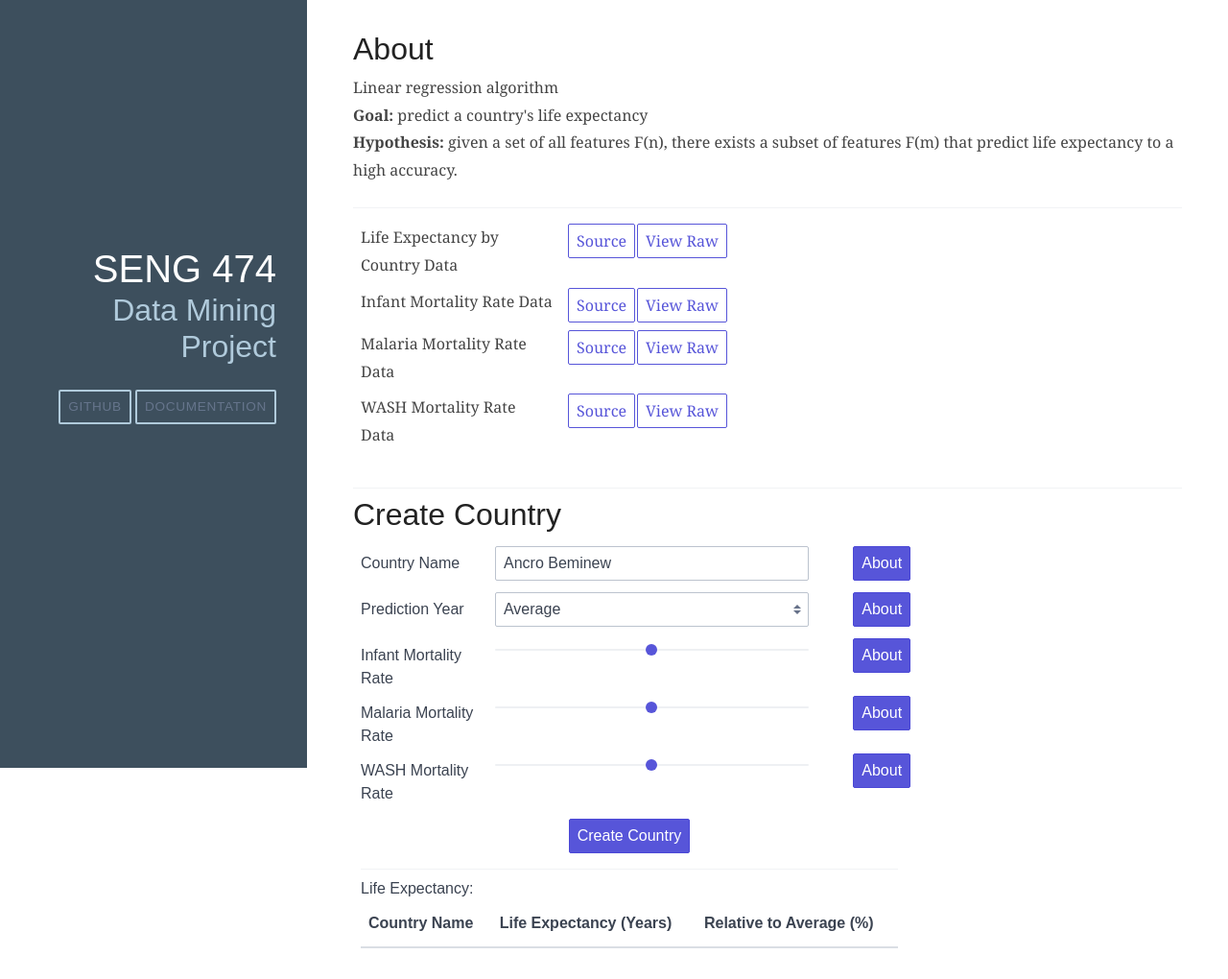
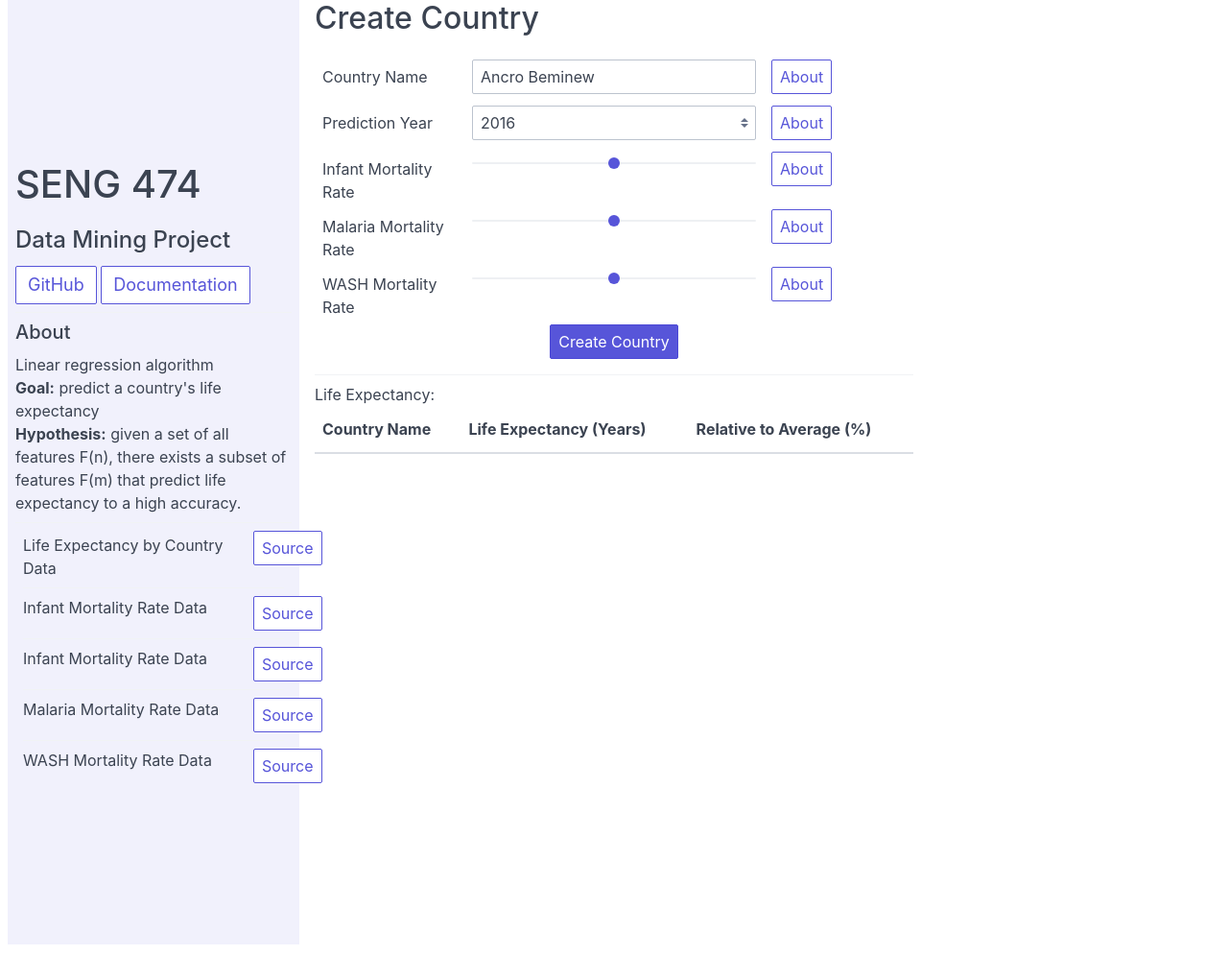
Before and after one commit to mattshipmaker/SENG474Project, a Flask app: page / in a window 1280 px wide. Shown: the whole page at 96% size. After the commit the page ends 984 px from the top, so only its background shows below. Run offline with Flask 2, Linux system fonts and the light colour scheme; lists and menus that the app fills with data are empty; some libraries are stand-ins or nearby versions.

Commit message:
Redid frontend

```diff
--- a/src/app.py
+++ b/src/app.py
@@ -26,11 +26,12 @@ def predict():
     x = float(request.args.get('x')) / 100
     y = float(request.args.get('y')) / 100
     z = float(request.args.get('z')) / 100
+    year = request.args.get('year')  # TODO
 
     X = np.array([x, y, z])
 
     # Round to three decimal places, convert to string, and return
-    return str(round(linreg.run(X, 2016), 3))
+    return str(round(linreg.run(X, year), 3))
 
 
 @app.route('/', methods=['GET'])
--- a/src/static/css/styles.css
+++ /dev/null
@@ -1,178 +0,0 @@
-* {
-    -webkit-box-sizing: border-box;
-    -moz-box-sizing: border-box;
-    box-sizing: border-box;
-}
-
-a {
-    text-decoration: none;
-    color: rgb(61, 146, 201);
-}
-a:hover,
-a:focus {
-    text-decoration: underline;
-}
-
-h3 {
-    font-weight: 100;
-}
-
-/* LAYOUT CSS */
-.pure-img-responsive {
-    max-width: 100%;
-    height: auto;
-}
-
-#layout {
-    padding: 0;
-}
-
-.header {
-    text-align: center;
-    top: auto;
-    margin: 3em auto;
-}
-
-.sidebar {
-    background: rgb(61, 79, 93);
-    color: #fff;
-}
-
-.brand-title,
-.brand-tagline {
-    margin: 0;
-}
-.brand-title {
-    text-transform: uppercase;
-}
-.brand-tagline {
-    font-weight: 300;
-    color: rgb(176, 202, 219);
-}
-
-.nav-list {
-    margin: 0;
-    padding: 0;
-    list-style: none;
-}
-.nav-item {
-    display: inline-block;
-    *display: inline;
-    zoom: 1;
-}
-.nav-item a {
-    background: transparent;
-    border: 2px solid rgb(176, 202, 219);
-    color: #fff;
-    margin-top: 1em;
-    letter-spacing: 0.05em;
-    text-transform: uppercase;
-    font-size: 85%;
-}
-.nav-item a:hover,
-.nav-item a:focus {
-    border: 2px solid rgb(61, 146, 201);
-    text-decoration: none;
-}
-
-.content-subhead {
-    text-transform: uppercase;
-    color: #aaa;
-    border-bottom: 1px solid #eee;
-    padding: 0.4em 0;
-    font-size: 80%;
-    font-weight: 500;
-    letter-spacing: 0.1em;
-}
-
-.content {
-    padding: 2em 1em 0;
-}
-
-.post {
-    padding-bottom: 2em;
-}
-.post-title {
-    font-size: 2em;
-    color: #222;
-    margin-bottom: 0.2em;
-}
-.post-avatar {
-    border-radius: 50px;
-    float: right;
-    margin-left: 1em;
-}
-.post-description {
-    font-family: Georgia, "Cambria", serif;
-    color: #444;
-    line-height: 1.8em;
-}
-.post-meta {
-    color: #999;
-    font-size: 90%;
-    margin: 0;
-}
-
-.post-category {
-    margin: 0 0.1em;
-    padding: 0.3em 1em;
-    color: #fff;
-    background: #999;
-    font-size: 80%;
-}
-    .post-category-design {
-        background: #5aba59;
-    }
-    .post-category-pure {
-        background: #4d85d1;
-    }
-    .post-category-yui {
-        background: #8156a7;
-    }
-    .post-category-js {
-        background: #df2d4f;
-    }
-
-.post-images {
-    margin: 1em 0;
-}
-.post-image-meta {
-    margin-top: -3.5em;
-    margin-left: 1em;
-    color: #fff;
-    text-shadow: 0 1px 1px #333;
-}
-
-.footer {
-    padding: 1em 0;
-}
-.footer a {
-    color: #ccc;
-    font-size: 80%;
-}
-.footer .pure-menu a:hover,
-.footer .pure-menu a:focus {
-    background: none;
-}
-
-@media (min-width: 48em) {
-    .content {
-        padding: 2em 3em 0;
-        margin-left: 25%;
-    }
-
-    .header {
-        margin: 80% 2em 0;
-        text-align: right;
-    }
-
-    .sidebar {
-        position: fixed;
-        top: 0;
-        bottom: 0;
-    }
-
-    .footer {
-        text-align: center;
-    }
-}
--- a/src/templates/index.html
+++ b/src/templates/index.html
@@ -4,50 +4,30 @@
         <meta charset="utf-8">
         <meta name="viewport" content="width=device-width, initial-scale=1.0">
         <title>SENG 474 Project</title>
-        <link rel="stylesheet" href="https://unpkg.com/purecss@1.0.1/build/pure-min.css" integrity="sha384-oAOxQR6DkCoMliIh8yFnu25d7Eq/PHS21PClpwjOTeU2jRSq11vu66rf90/cZr47" crossorigin="anonymous">
-        <link rel="stylesheet" href="https://unpkg.com/purecss@1.0.1/build/grids-responsive-min.css">
-        <link rel="stylesheet" href="{{url_for('static', filename='css/styles.css')}}">
         <link rel="stylesheet" href="https://unpkg.com/spectre.css/dist/spectre.min.css">
         <link rel="stylesheet" href="https://unpkg.com/spectre.css/dist/spectre-exp.min.css">
         <link rel="stylesheet" href="https://unpkg.com/spectre.css/dist/spectre-icons.min.css">
         <script type="text/javascript" src="{{url_for('static', filename='js/jquery-3.4.1.min.js')}}"></script>
     <body>
-        <div id="layout" class="pure-g">
-            <div class="sidebar pure-u-1 pure-u-md-1-4">
-                <div class="header">
-                    <h1 class="brand-title">SENG 474</h1>
-                    <h2 class="brand-tagline">Data Mining Project</h2>
-
-                    <nav class="nav">
-                        <ul class="nav-list">
-                            <li class="nav-item">
-                                <a class="btn" href="#">GitHub</a>
-                            </li>
-                            <li class="nav-item">
-                                <a class="btn" href="#">Documentation</a>
-                            </li>
-                        </ul>
-                    </nav>
-                </div>
-            </div>
-
-        <div class="content pure-u-1 pure-u-md-3-4">
-            <div>
-                <div class="posts">
-                    <section class="post">
-                        <header class="post-header">
-                            <h2 class="post-title">About</h2>
-                        </header>
-                        <div class="post-description">
-                            <p>
-                                Linear regression algorithm <br>
+        <div class="container"><div class="columns">
+            <div class="column col-3">
+                <div class="hero hero-lg bg-secondary">
+                    <div class="hero-body">
+                        <h1>SENG 474</h1>
+                        <h4>Data Mining Project</h4>
+                        <a href="#"><button class="btn btn-lg">GitHub</button></a>
+                        <a href="#"><button class="btn btn-lg">Documentation</button></a>
+                        <div class="divider"></div>
+                        <h5>About</h5>
+                        <span>Linear regression algorithm<br>
                             <b>Goal:</b> predict a country's life expectancy <br>
-                                <b>Hypothesis:</b> given a set of all features F(n), there exists a subset of features F(m) that predict life expectancy to a high accuracy.
-                            </p>
+                            <b>Hypothesis:</b> given a set of all features F(n), there exists
+                            a subset of features F(m) that predict life expectancy to a high accuracy.
+                        </span>
                         <div class="divider"></div>
                         <div class="container">
-                                <div class="columns" style="padding-top: 1%">
-                                    <div class="column col-3">
+                            <div class="columns">
+                                <div class="column col-10" style="padding-top: 1%">
                                     <span>Life Expectancy by Country Data</span>
                                 </div>
                                 <div class="column col-1">
@@ -55,13 +35,10 @@
                                         <button class="btn">Source</button>
                                     </a>
                                 </div>
-                                    <div class="column col-1">
-                                        <button class="btn">View Raw</button>
                             </div>
-                                </div>
-
-                                <div class="columns" style="padding-top: 1%">
-                                    <div class="column col-3">
+                            <div class="divider"></div>
+                            <div class="columns">
+                                <div class="column col-10">
                                     <span>Infant Mortality Rate Data</span>
                                 </div>
                                 <div class="column col-1">
@@ -69,13 +46,21 @@
                                         <button class="btn">Source</button>
                                     </a>
                                 </div>
+                            </div>
+                            <div class="divider"></div>
+                            <div class="columns">
+                                <div class="column col-10">
+                                    <span>Infant Mortality Rate Data</span>
+                                </div>
                                 <div class="column col-1">
-                                        <button class="btn">View Raw</button>
+                                    <a href="#" target="_blank">
+                                        <button class="btn">Source</button>
+                                    </a>
                                 </div>
                             </div>
-
-                                <div class="columns" style="padding-top: 1%">
-                                    <div class="column col-3">
+                            <div class="divider"></div>
+                            <div class="columns">
+                                <div class="column col-10">
                                     <span>Malaria Mortality Rate Data</span>
                                 </div>
                                 <div class="column col-1">
@@ -83,13 +68,10 @@
                                         <button class="btn">Source</button>
                                     </a>
                                 </div>
-                                    <div class="column col-1">
-                                        <button class="btn">View Raw</button>
                             </div>
-                                </div>
-
-                                <div class="columns" style="padding-top: 1%">
-                                    <div class="column col-3">
+                            <div class="divider"></div>
+                            <div class="columns">
+                                <div class="column col-10">
                                     <span>WASH Mortality Rate Data</span>
                                 </div>
                                 <div class="column col-1">
@@ -97,34 +79,24 @@
                                         <button class="btn">Source</button>
                                     </a>
                                 </div>
-                                    <div class="column col-1">
-                                        <button class="btn">View Raw</button>
                             </div>
                         </div>
                     </div>
                 </div>
-                    </section>
             </div>
-                <div class="divider"></div>
-                    <section class="post">
-                        <header class="post-header">
-                            <h2 class="post-title">Create Country</h2>
-                        </header>
-                        <div class="container">
-                            <div class="columns">
-                                <div class="column col-8">
+            <div class="column col-6">
+                <h2>Create Country</h2>
                 <form class="form-horizontal">
                     <div class="form-group">
-                                            <div class="col-3 col-sm-12">
+                        <div class="column col-3">
                             <label class="form-label" for="country_name">Country Name</label>
                         </div>
-                                            <div class="col-7 col-sm-12">
+                        <div class="column col-6">
                             <input id="country_name" class="form-input" type="text" placeholder="Country Name">
                         </div>
-                                            <div class="col-1 col-sm-12"></div>
-                                            <div class="col-1 col-sm-12">
+                        <div class="column col-3">
                             <div class="popover popover-right">
-                                                    <a class="btn btn-primary" href="#">About</a>
+                                <button class="btn btn-secondary">About</button>
                                 <div class="popover-container">
                                     <div class="card">
                                         <div class="card-header">
@@ -138,12 +110,13 @@
                         </div>
                         <br>
                         <br>
-                                            <div class="col-3 col-sm-12">
+                        <div class="column col-3">
                             <label class="form-label" for="infant_mortality_rate">Prediction Year</label>
                         </div>
-                                            <div class="col-7 col-sm-12">
+                        <div class="column col-6">
                             <div class="form-group">
-                                                    <select class="form-select">
+                                <select id="prediction_year" class="form-select">
+                                    <option>2016</option>
                                     <option>Average</option>
                                     <option>2018</option>
                                     <option>2017</option>
@@ -154,10 +127,9 @@
                                 </select>
                             </div>
                         </div>
-                                            <div class="col-1 col-sm-12"></div>
-                                            <div class="col-1 col-sm-12">
+                        <div class="column col-3">
                             <div class="popover popover-right">
-                                                    <a class="btn btn-primary" href="#">About</a>
+                                <button class="btn btn-secondary">About</button>
                                 <div class="popover-container">
                                     <div class="card">
                                         <div class="card-header">
@@ -172,16 +144,15 @@
                         </div>
                         <br>
                         <br>
-                                            <div class="col-3 col-sm-12">
+                        <div class="column col-3">
                             <label class="form-label" for="infant_mortality_rate">Infant Mortality Rate</label>
                         </div>
-                                            <div class="col-7 col-sm-12">
+                        <div class="column col-6">
                             <input class="slider tooltip tooltip-right" type="range" id="infant_mortality_rate" min="0" max="100" value="50" oninput="this.setAttribute('value', this.value);">
                         </div>
-                                            <div class="col-1 col-sm-12"></div>
-                                            <div class="col-1 col-sm-12">
+                        <div class="column col-3">
                             <div class="popover popover-right">
-                                                    <a class="btn btn-primary" href="#">About</a>
+                                <button class="btn btn-secondary">About</button>
                                 <div class="popover-container">
                                     <div class="card">
                                         <div class="card-header">
@@ -195,16 +166,15 @@
                         </div>
                         <br>
                         <br>
-                                            <div class="col-3 col-sm-12">
+                        <div class="column col-3">
                             <label class="form-label" for="malaria_mortality_rate">Malaria Mortality Rate</label>
                         </div>
-                                            <div class="col-7 col-sm-12">
+                        <div class="column col-6">
                             <input class="slider tooltip tooltip-right" type="range" id="malaria_mortality_rate" min="0" max="100" value="50" oninput="this.setAttribute('value', this.value);">
                         </div>
-                                            <div class="col-1 col-sm-12"></div>
-                                            <div class="col-1 col-sm-12">
+                        <div class="column col-3">
                             <div class="popover popover-right">
-                                                    <a class="btn btn-primary" href="#">About</a>
+                                <button class="btn btn-secondary">About</button>
                                 <div class="popover-container">
                                     <div class="card">
                                         <div class="card-header">
@@ -218,16 +188,15 @@
                         </div>
                         <br>
                         <br>
-                                            <div class="col-3 col-sm-12">
+                        <div class="column col-3">
                             <label class="form-label" for="wash_mortality_rate">WASH Mortality Rate</label>
                         </div>
-                                            <div class="col-7 col-sm-12">
+                        <div class="column col-6">
                             <input class="slider tooltip tooltip-right" type="range" id="wash_mortality_rate" min="0" max="100" value="50" oninput="this.setAttribute('value', this.value);">
                         </div>
-                                            <div class="col-1 col-sm-12"></div>
-                                            <div class="col-1 col-sm-12">
+                        <div class="column col-3">
                             <div class="popover popover-right">
-                                                    <a class="btn btn-primary" href="#">About</a>
+                                <button class="btn btn-secondary">About</button>
                                 <div class="popover-container">
                                     <div class="card">
                                         <div class="card-header">
@@ -239,12 +208,15 @@
                                 </div>
                             </div>
                         </div>
+                        <br>
+                        <br>
+                        <button id="submit" class="btn btn-primary p-centered">Create Country</button>
                     </div>
-                                        <button id="submit" class="btn btn-primary p-centered">Create Country</button>
                 </form>
                 <div class="divider"></div>
 
-                                    <span>Life Expectancy: </span><span id="output"></span><div id="meter"></div>
+                <span>Life Expectancy: </span><span id="output"></span>
+                <div id="meter"></div>
 
                 <table id="log" class="table table-striped table-hover">
                     <thead>
@@ -257,12 +229,8 @@
                     <tbody></tbody>
                 </table>
             </div>
-                            </div>
-                        </div>
-                    </section>
-                </div>
-            </div>
-        </div>
+        </div></div>
+
 
         <script type="text/javascript">
             $(document).ready(function(){
@@ -321,16 +289,17 @@
                         url: 'predict?' + $.param({
                             x: document.querySelector('#infant_mortality_rate').value,
                             y: document.querySelector('#malaria_mortality_rate').value,
-                            z: document.querySelector('#wash_mortality_rate').value }),
+                            z: document.querySelector('#wash_mortality_rate').value,
+                            year: document.querySelector('#prediction_year').value}),
                         type: 'POST',
                         contentType: 'application/x-www-form-urlencoded; charset=UTF-8',
                         success: function (response) {
 
                             // Replace loading icon with response data
                             document.getElementById('output').outerHTML = '<span id="output">' + response + '</span>';
-                            document.getElementById('meter').outerHTML = '<meter id="meter" class="meter" value="' + response +'" optimum="70" min="40" max="85" low="60" high="75"></meter>';
+                            document.getElementById('meter').outerHTML = '<meter id="meter" class="meter" value="' + response +'" optimum="85" min="40" max="80" low="50" high="80"></meter>';
 
-                            // Find average life expectancy
+                            // Find average life expectancy and the response difference
                             const average_expectancy = 65;  //TODO
                             const expectancy_diff = (response - average_expectancy) / average_expectancy * 100;
 
@@ -351,7 +320,7 @@
                             document.getElementById('country_name').value = countries[Math.floor(Math.random() * countries.length)];
                         },
                         error: function() {
-                            document.getElementById('output').outerHTML = '<span>There was an error!</span>';
+                            document.getElementById('output').outerHTML = '<span class="text-error">There was an error!</span>';
                         }
                     });
                 });
```
Lines whose indentation alone changed are shown as unchanged.
